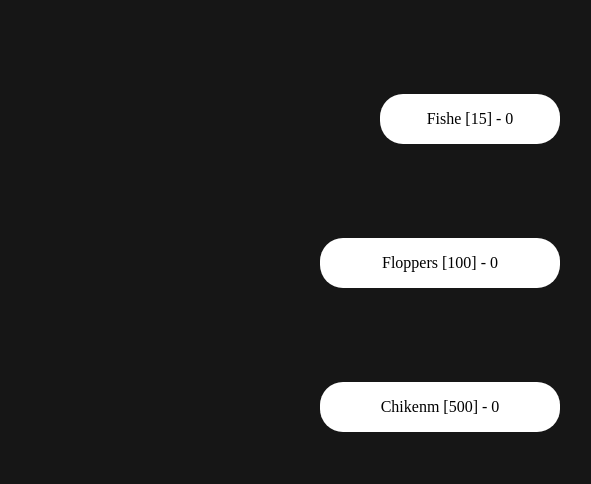
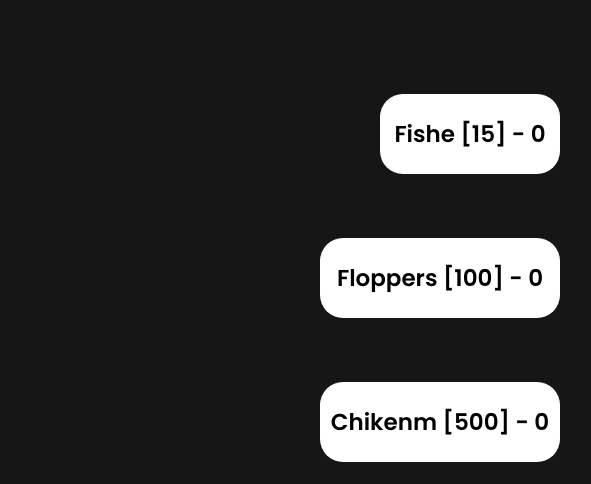
Before and after one commit to SirWaffly/FloppaClicker, a plain HTML site: page index.html in a window 1280 px wide. Shown: the part 93-577 px from the top of the page, 512-1103 px from the left. Drawn offline with Linux system fonts and the light colour scheme.

Commit message:
Update index.html

```diff
--- a/index.html
+++ b/index.html
@@ -16,15 +16,15 @@
 		<center><p id="floppas">0</p></center></div>
 
 		<div id="fishe" onclick="fishebuy()" style="user-select: none; cursor: pointer; width: 180px; float: right; margin-top: -500px; margin-right: 200px; background-color: white; border-radius: 23px;">
-		<center><p class="textf">Fishe [<span id="fishecost">15</span>] - <span id="fishenumber">0</span></p></center>
+		<center><p class="text">Fishe [<span id="fishecost">15</span>] - <span id="fishenumber">0</span></p></center>
 		</div>
 		<br><br><br><br><br><br><br><br>
 		<div id="floppers" onclick="flopperbuy()" style="user-select: none; cursor: pointer; width: 240px; float: right; margin-top: -500px; margin-right: 200px; background-color: white; border-radius: 23px;">
-			<center><p class="textf">Floppers [<span id="floppercost">100</span>] - <span id="floppernumber">0</span></p></center>
+			<center><p class="text">Floppers [<span id="floppercost">100</span>] - <span id="floppernumber">0</span></p></center>
 		</div>
 		<br><br><br><br><br><br><br><br>
 		<div id="chikenm" onclick="chikenmbuy()" style="user-select: none; cursor: pointer; width: 240px; float: right; margin-top: -500px; margin-right: 200px; background-color: white; border-radius: 23px;">
-			<center><p class="textf">Chikenm [<span id="chikenmcost">500</span>] - <span id="chikenmnumber">0</span></p></center>
+			<center><p class="text">Chikenm [<span id="chikenmcost">500</span>] - <span id="chikenmnumber">0</span></p></center>
 		</div>
 
 	</body>
```
